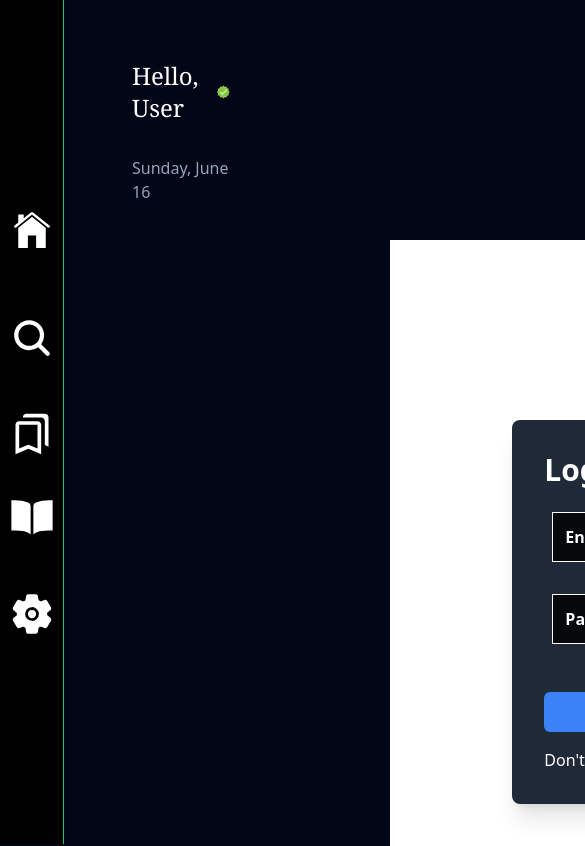
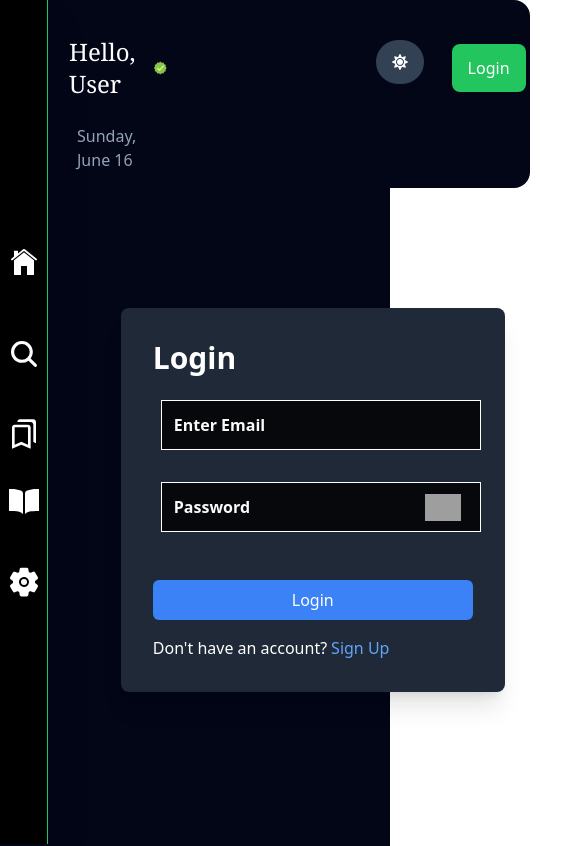
Before and after one commit to bsingh6636/Stock_Market, a React (Create React App) app: page /user in a window 390 px wide. Shown: the top 846 px of the page, 585 px wide, since content can reach past the window. Built offline with nearby package versions, Linux system fonts and the light colour scheme; no server answers; grey boxes are pictures that could not be loaded.

Commit message:
header responsive

```diff
--- a/src/App.js
+++ b/src/App.js
@@ -7,7 +7,7 @@ import { BrowserRouter as Router,Routes ,Route} from 'react-router-dom';
 import User from './components/User';
 import {  useSelector } from 'react-redux';
 import Search from './components/Search';
-
+import "./components/css/header.css"
 
 
 function App() {
--- a/src/components/Header.js
+++ b/src/components/Header.js
@@ -10,6 +10,7 @@ import { Link } from 'react-router-dom';
 import { signOut } from 'firebase/auth';
 import { auth } from '../functions/firebase';
 import { removeUser } from './utils/userSlice';
+import "./css/header.css"
 const Header = () => {
   const dispatch = useDispatch()
   const user = useSelector(store => store.user)
@@ -59,30 +60,31 @@ useEffect(() => {
   const month = date.toLocaleString('default', { month: 'long' });
   const dayName = date.toLocaleString('default', { weekday: 'long' });
   return (
-    <div className={`max-w-max flex justify-between p-5 rounded-2xl ${isDarkMode ? 'bg-slate-950 text-white' : 'bg-gray-500'}`}>
-      <div className='mt-6'>
-        <h1 className='text-2xl font-serif p-4 flex items-center '>Hello, {userName} <FcApproval className='ml-2 ' /></h1>
+    <div className={` max-w-max flex justify-between p-5 rounded-2xl  ${isDarkMode ? 'bg-slate-950 text-white' : 'bg-gray-500 '}
+     max-sm:p-0 max-sm:mb-10 max-sm:ml-[-35px]   `}>
+      <div className='mt-6 max-sm:mt-7'>
+        <h1 className='text-2xl font-serif p-4 flex items-center max-sm:p-2 '>Hello, {userName} <FcApproval className='ml-2 ' /></h1>
         <h4 className='text-slate-400 p-4 '>{dayName}, {month} {day}</h4>
       </div>
-      <div className='flex flex-row justify-end flex-grow ml-[450px]'>
+      <div className='headerdiv12 flex flex-row justify-end flex-grow ml-[450px] max-sm:ml-[0px] max-lg:ml-[100px] '>
         <div className='flex flex-row mt-10 items-center bg-slate-700 rounded-3xl h-11 cursor-pointer hover:scale-150 transition-transform' onClick={toggleDarkMode}>
           {isDarkMode ? <FaSun className='m-4 ' /> : <FaMoon className='m-4 ' />}
         </div>
-        <div className='flex flex-row mt-10 items-center mx-3 bg-slate-700 rounded-3xl h-11 hover:scale-125  transition-transform'>
+        <div className='flex flex-row mt-10 items-center mx-3 bg-slate-700 rounded-3xl h-11 hover:scale-125  transition-transform max-sm:hidden'>
           <FaCompass className='m-4  transition-transform' />
-          <h1 className='mr-4  transition-transform'>For You</h1>
+          <h1 className='mr-4 transition-transform'>For You</h1>
         </div>
-        <div className='flex flex-row mt-10 items-center mx-3 bg-slate-700 rounded-3xl h-11 hover:scale-125 transition-transform'>
+        <div className='flex flex-row mt-10 items-center mx-3 bg-slate-700 rounded-3xl h-11 hover:scale-125 transition-transform max-sm:hidden'>
           <PiTelevisionThin className='m-4 ' />
           <h1 className='mr-4 '>Screener</h1>
         </div>
         <div className='flex flex-row mt-10 items-center mx-3 bg-slate-700 rounded-3xl h-11 hover:scale-125 transition-transform'>
-          <Link to="/search"> <IoSearch className='m-4 ' /></Link>
+          <Link to="/search"> <IoSearch className='m-4 max-sm:hidden' /></Link>
         </div>
-        <div className='flex flex-row mt-10 items-center mx-3 ml-5 bg-slate-700 rounded-3xl h-11 hover:scale-125 transition-transform'>
+        <div className='flex flex-row mt-10 items-center mx-3 ml-5 bg-slate-700 rounded-3xl h-11 hover:scale-125 transition-transform max-sm:hidden'>
           <MdBookmarkAdd className='m-4 ' />
         </div>
-        <div className='flex flex-row mt-10 items-center mx-3 ml-10  rounded-lg h-14 hover:scale-125 transition-transform'>
+        <div className='flex flex-row mt-10 items-center mx-3 ml-10  rounded-lg h-14 hover:scale-125 transition-transform max-sm:mx-1'>
           {user ? (
             <button className='py-3 px-4 bg-red-600 text-white rounded-lg ' onClick={handlesignout}>
               Logout
--- a/src/components/NavBar.js
+++ b/src/components/NavBar.js
@@ -7,6 +7,7 @@ import { useDispatch, useSelector } from 'react-redux';
 import { Link } from 'react-router-dom';
 import { auth } from '../functions/firebase';
 import { addUser } from './utils/userSlice';
+import "./css/navbar.css"
 
 const NavBar = () => {
   const dispatch =useDispatch()
@@ -60,13 +61,13 @@ const NavBar = () => {
   }, []);
 
   return (
-    <div className={`fixed top-0 left-0 h-full w-16 flex flex-col justify-center items-center shadow-2xl border-r ${isDarkMode ? 'bg-black' : 'bg-gray-500'} ${currentBorderColor}`}>
-      <div className='flex flex-col items-center justify-center space-y-10'>
-        <Link to="/"> <IoIosHome className='h-11 w-11 m-3 cursor-pointer hover:scale-150 transition-transform' /></Link>
-        <Link to="/search"> <IoSearch className='h-11 w-11 m-3 cursor-pointer hover:scale-150 transition-transform' /></Link>
-        <MdOutlineBookmarks className='h-11 w-11 m-3 hover:scale-150 transition-transform' />
-        <IoBookSharp className='h-11 w-11 m-3 hover:scale-150 transition-transform' />
-        <Link to="/user"><IoSettings className='h-11 w-11 m-3 cursor-pointer hover:scale-150 transition-transform' /></Link>
+    <div className={`fixed top-0 left-0 h-full w-16 flex flex-col justify-center items-center shadow-2xl border-r ${isDarkMode ? 'bg-black' : 'bg-gray-500'} ${currentBorderColor} max-sm:w-12`}>
+      <div className='flex flex-col items-center justify-center space-y-10 max-sm:space-y-6'>
+        <Link to="/"> <IoIosHome className='h-11 w-11 m-3 cursor-pointer hover:scale-150 transition-transform max-sm:w-8' /></Link>
+        <Link to="/search"> <IoSearch className='h-11 w-11 m-3 cursor-pointer hover:scale-150 transition-transform max-sm:w-8' /></Link>
+        <MdOutlineBookmarks className='h-11 w-11 m-3 hover:scale-150 transition-transform max-sm:w-8' />
+        <IoBookSharp className='h-11 w-11 m-3 hover:scale-150 transition-transform max-sm:w-8' />
+        <Link to="/user"><IoSettings className='h-11 w-11 m-3 cursor-pointer hover:scale-150 transition-transform max-sm:w-8' /></Link>
       </div>
     </div>
 
--- a/src/components/User.js
+++ b/src/components/User.js
@@ -3,9 +3,10 @@
 import React, { useEffect, useRef, useState } from 'react';
 import { formvalidate } from '../functions/formvalidate';
 import { auth } from '../functions/firebase';
-import {  useSelector } from 'react-redux';
+import { useSelector } from 'react-redux';
 import { createUserWithEmailAndPassword, signInWithEmailAndPassword, updateProfile } from 'firebase/auth';
 import SignedInUser from './SignedInUser';
+import "./css/user.css"
 
 const User = () => {
 
@@ -26,7 +27,6 @@ const User = () => {
         setIsLogin(!isLogin); // Function to toggle between login and signup forms
     };
     const formvalidation = () => {
-
         const formvalidatione = formvalidate(email.current.value, password.current.value);
         setformvalidateresult(formvalidatione);
         if (formvalidatione) return;
@@ -75,27 +75,31 @@ const User = () => {
         }
     }
 
+
     return userDetails ? <SignedInUser user={userDetails} /> : (
-        <div className="min-h-screen  flex flex-col justify-center items-center mt-[-50px]">
-            <div className="bg-gray-800 rounded-lg p-8 shadow-xl w-96">
+        <div  className="min-h-screen  flex flex-col justify-center items-center mt-[-150px] ">
+            <div className="div2 bg-gray-800 rounded-lg p-8 shadow-xl w-96 ">
                 <h2 className="text-3xl font-bold mb-4 text-white">{isLogin ? 'Login' : 'Sign Up'}</h2>
                 <form className="flex flex-col space-y-4">
                     {/* Form fields for login or sign up */}
                     {!isLogin && (
                         <div className="flex flex-col">
 
-                            <input type="Name" ref={displayName} placeholder='Enter Name' id="Name" className="p-3 m-2 w-full border border-white placeholder-zinc-50 font-semibold bg-black bg-opacity-80 focus:outline-none focus:ring-2 focus:ring-offset-2 focus:ring-blue-500" />
+                            <input type="Name" ref={displayName} placeholder='Enter Name' id="Name" className="p-3 m-2 w-full border border-white
+                             placeholder-zinc-50   font-semibold  bg-black bg-opacity-80 focus:outline-none focus:ring-2 focus:ring-offset-2 focus:ring-blue-500" />
                         </div>
                     )}
                     <div className="flex flex-col">
-                        <input placeholder='Enter Email' ref={email} type="email" id="email" className="p-3 m-2 w-full border border-white placeholder-zinc-50 font-semibold bg-black bg-opacity-80 focus:outline-none focus:ring-2 focus:ring-offset-2 focus:ring-blue-500" />
+                        <input placeholder='Enter Email' ref={email} type="email" id="email" className="p-3 m-2 w-full border border-white placeholder-zinc-50
+                         font-semibold bg-black bg-opacity-80 focus:outline-none focus:ring-2 focus:ring-offset-2 focus:ring-blue-500" />
                     </div>
                     <div className="relative">
                         <input
                             type={showPassword ? 'text' : 'password'}
                             placeholder='Password'
                             ref={password}
-                            className='p-3 m-2 w-full border border-white placeholder-zinc-50 font-semibold bg-black bg-opacity-80 focus:outline-none focus:ring-2 focus:ring-offset-2 focus:ring-blue-500'
+                            className='p-3 m-2 w-full border border-white placeholder-zinc-50 font-semibold bg-black bg-opacity-80 focus:outline-none focus:ring-2
+                             focus:ring-offset-2 focus:ring-blue-500'
                         />
                         <button
                             type="button"
@@ -112,10 +116,11 @@ const User = () => {
                     {formvalidate && <p className='pl-3 py-1 text-red-600  font-bold'>{formvalidateresult}</p>}
 
 
-                    <button type="submit" className="bg-blue-500 text-white py-2 px-4 rounded-md hover:bg-blue-600 transition-colors duration-300" onClick={(e) => {
-                        e.preventDefault();
-                        formvalidation();
-                    }}>
+                    <button type="submit" className="bg-blue-500 text-white py-2 px-4 rounded-md hover:bg-blue-600 transition-colors duration-300"
+                        onClick={(e) => {
+                            e.preventDefault();
+                            formvalidation();
+                        }}>
                         {isLogin ? 'Login' : 'Sign Up'}
                     </button>
                 </form>
--- /dev/null
+++ b/src/components/css/header.css
@@ -0,0 +1,17 @@
+@media (max-width : 950px) {
+   .headerdiv12{
+    margin-left: 0px;
+   }
+}
+
+@media (max-width : 1100px) {
+    .headerdiv12{
+     margin-left: 150px;
+    }
+ }
+
+ @media (max-width : 1300px) {
+    .headerdiv12{
+     margin-left: 200px;
+    }
+ }
--- /dev/null
+++ b/src/components/css/navbar.css
@@ -0,0 +1,6 @@
+@media (max-width : 640px) {
+    /* .hover:scale-150{
+       margin-top: 100px;
+       background-color: white;
+    } */
+}
--- /dev/null
+++ b/src/components/css/user.css
@@ -0,0 +1,6 @@
+/* @media (max-width : 700px) {
+    .div2{
+       margin-top: 100px;
+       background-color: white;
+    }
+} */
--- a/tailwind.config.js
+++ b/tailwind.config.js
@@ -4,8 +4,13 @@ module.exports = {
     "./src/**/*.{js,jsx,ts,tsx}",
   ],
   theme: {
-    extend: {
-
+    extend: {},
+    screens: {
+      'max-sm': {'max': '640px'}, // @media (max-width: 640px) { ... }
+      'max-md': {'max': '769px'}, // @media (max-width: 768px) { ... }
+      'max-lg': {'max': '1024px'}, // @media (max-width: 1024px) { ... }
+      'max-xl': {'max': '1280px'}, // @media (max-width: 1280px) { ... }
+      'max-2xl': {'max': '1536px'}, // @media (max-width: 1536px) { ... }
     },
   },
   plugins: [],
```
Also changed, not shown: src/App.css (line endings or trailing spaces).
